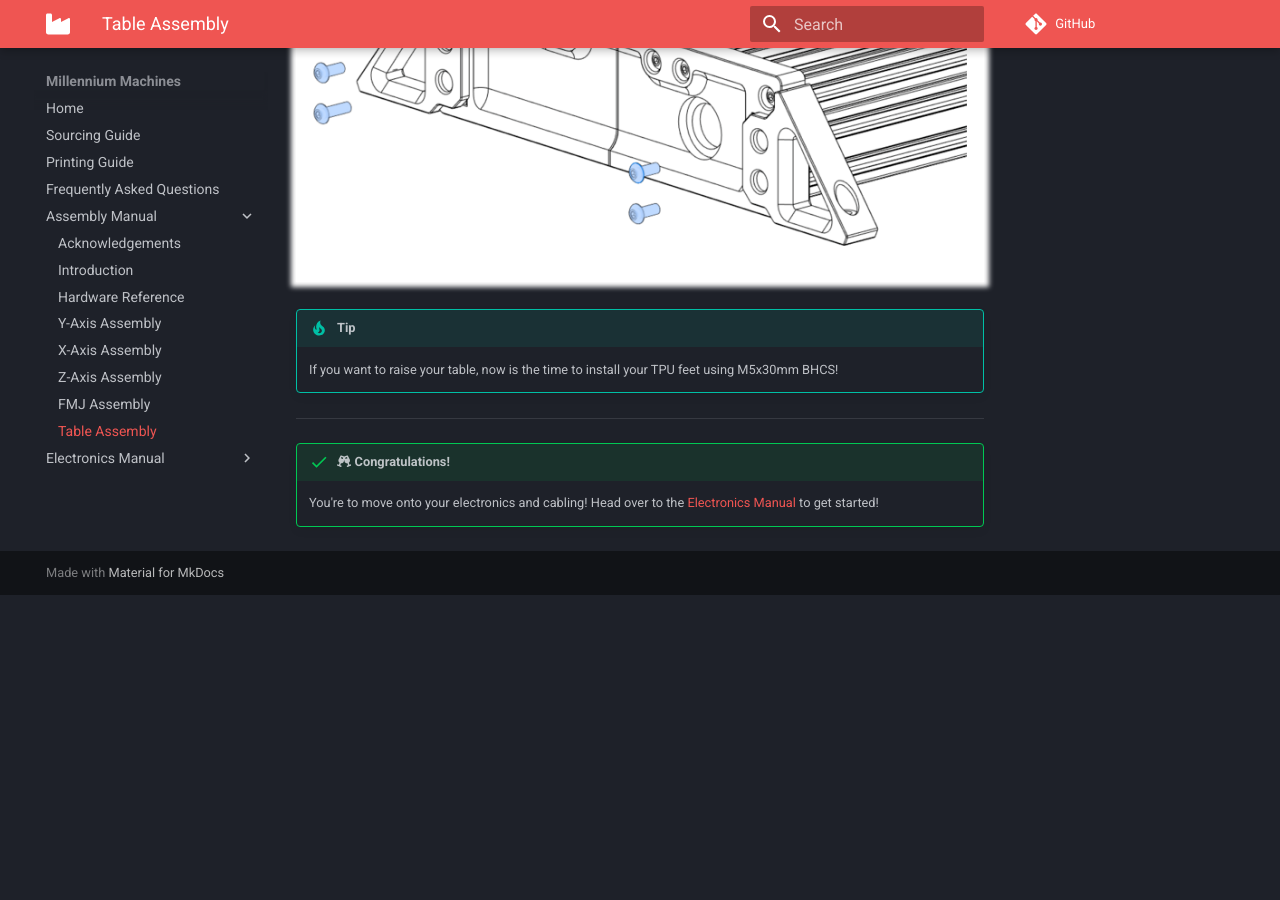
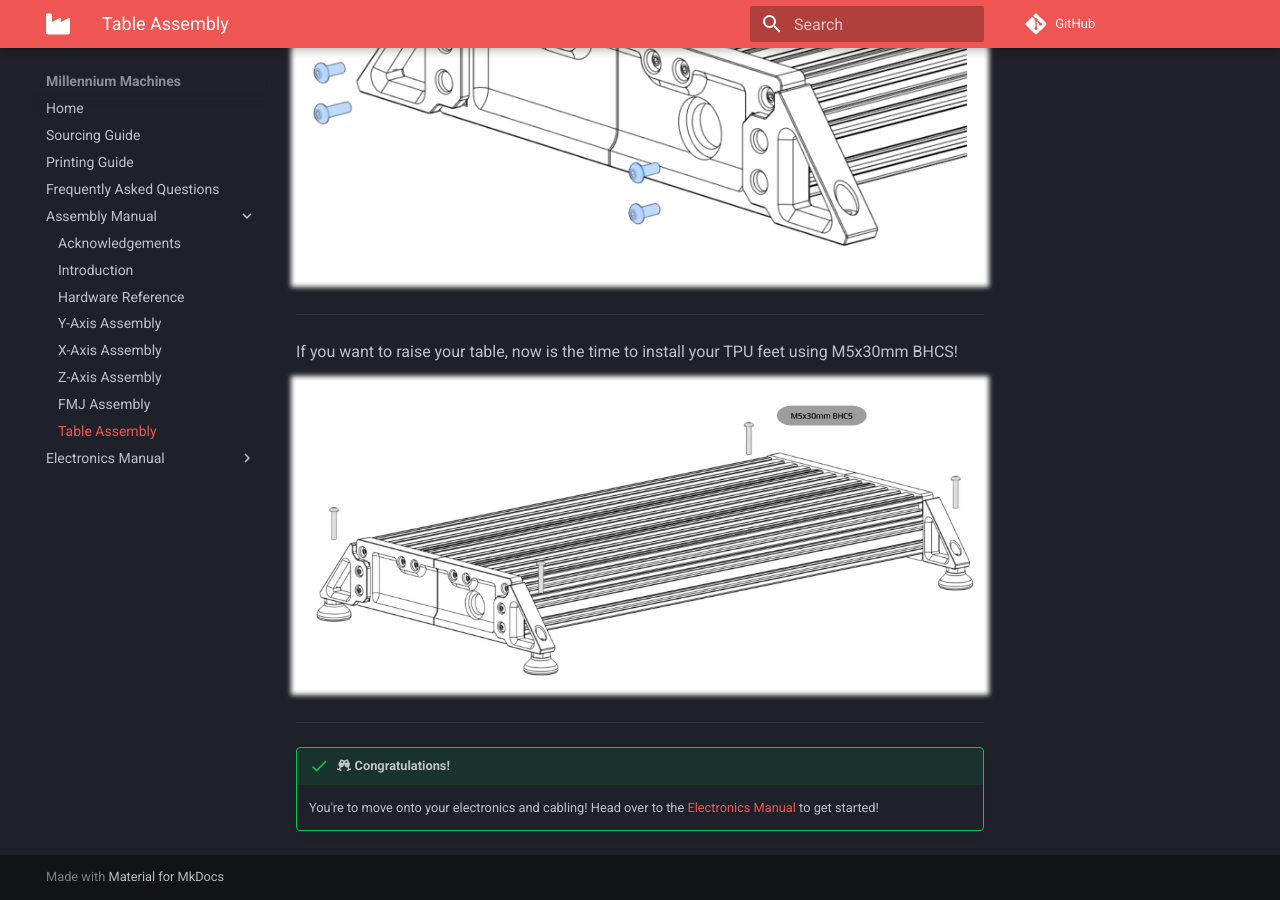
Before and after one commit to MillenniumMachines/Milo-v1.5, an MkDocs documentation site: the page built from docs/assembly_manual/chapters/table_assembly.md, in a window 1280 px wide and 900 px high, scrolled down 4498 px. Built offline with MkDocs 1.6.1 and Material for MkDocs 9.7.7, drawn with Linux system fonts in a browser that asks for light colours; comment, search, counter and statistics services are not loaded; before the commit the page ends 5093 px from its top, so only the background shows below that.

Commit message:
Added foot assembly stage

```diff
--- a/docs/assembly_manual/chapters/table_assembly.md
+++ b/docs/assembly_manual/chapters/table_assembly.md
@@ -63,8 +63,12 @@ Use M5x12mm BHCS to attach the table bolt-down brackets to each corner of the el
 
 ![](../img/table_assembly/y_axis_step_91.png){: .shadow}
 
-!!! tip
-    If you want to raise your table, now is the time to install your TPU feet using M5x30mm BHCS!
+---
+
+If you want to raise your table, now is the time to install your TPU feet using M5x30mm BHCS!
+
+![](../img/table_assembly/table_foot_assy.jpg){: .shadow}
+
 
 ---
 !!! success ":fontawesome-solid-champagne-glasses: Congratulations!"
```
Also changed, not shown: docs/assembly_manual/img/table_assembly/table_foot_assy.jpg (added).
